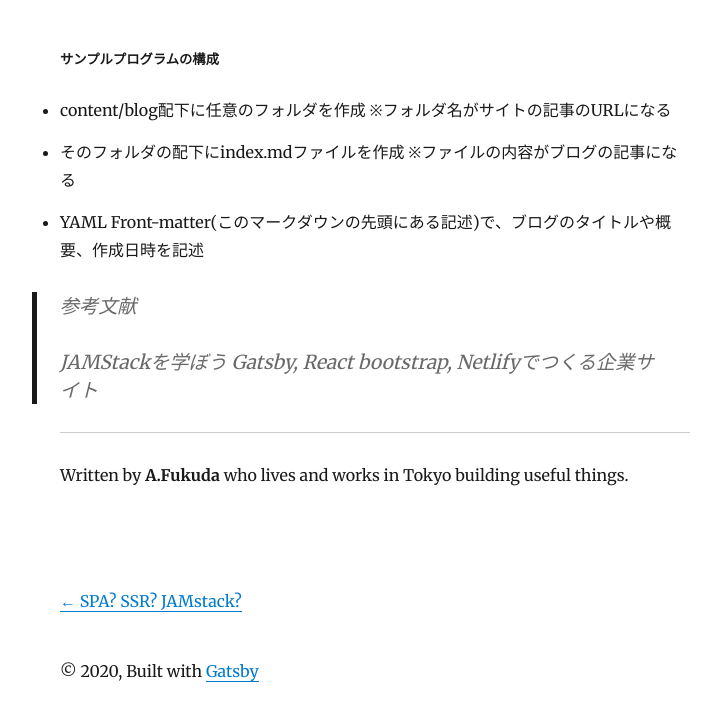
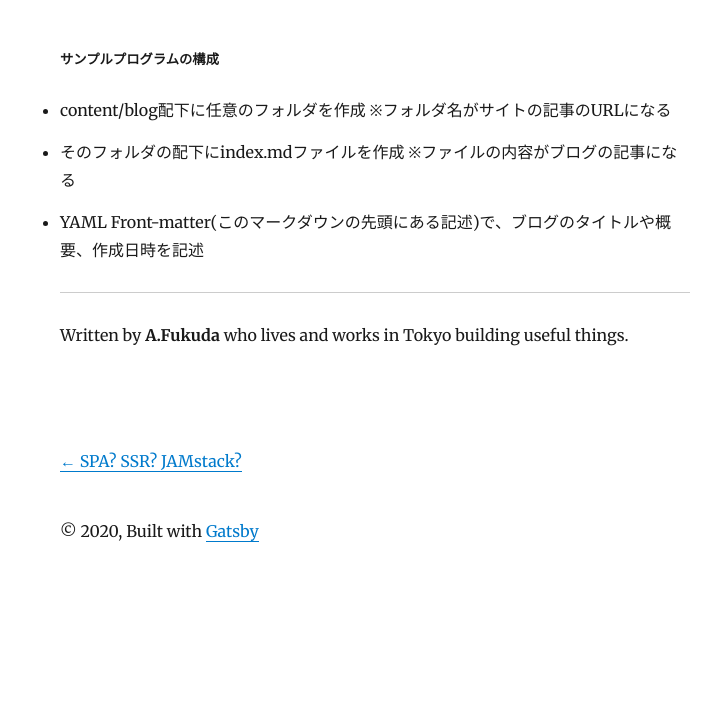
Before and after one commit to 63826723/gatsby-my-blog, a Gatsby site: page /tutorial/ in a window 1280 px wide. Shown: the part 1812-2533 px from the top of the page, without its empty margins (265-982 px from the left). After the commit the page ends 2399 px from the top, so only its background shows below. Built offline with nearby package versions, Linux system fonts and the light colour scheme; Gatsby itself is replaced by a stand-in of ours; some packages are replaced by stand-ins of ours.

Commit message:
記事内容を一部修正

```diff
--- a/content/blog/jamstack/index.md
+++ b/content/blog/jamstack/index.md
@@ -22,6 +22,8 @@ https://qiita.com/amakawa_/items/e7d0720e1ab8632769bf
 サイト例: https://bnature-hawaii.com/
 
 #### SSR(Server Side Rendering)
+
+※ここではJavaScriptでHTML生成するものを指すこととする。
 
 SPAはHTMLの生成をクライアントで行うが、SSRではサーバー側で生成するのでページ表示が早い。
 
--- a/content/blog/tutorial/index.md
+++ b/content/blog/tutorial/index.md
@@ -85,10 +85,3 @@ npm install --global gatsby-cli
 - そのフォルダの配下にindex.mdファイルを作成
   ※ファイルの内容がブログの記事になる
 - YAML Front-matter(このマークダウンの先頭にある記述)で、ブログのタイトルや概要、作成日時を記述
-
-
-
-> 参考文献
->
-> JAMStackを学ぼう Gatsby, React bootstrap, Netlifyでつくる企業サイト
->
```
